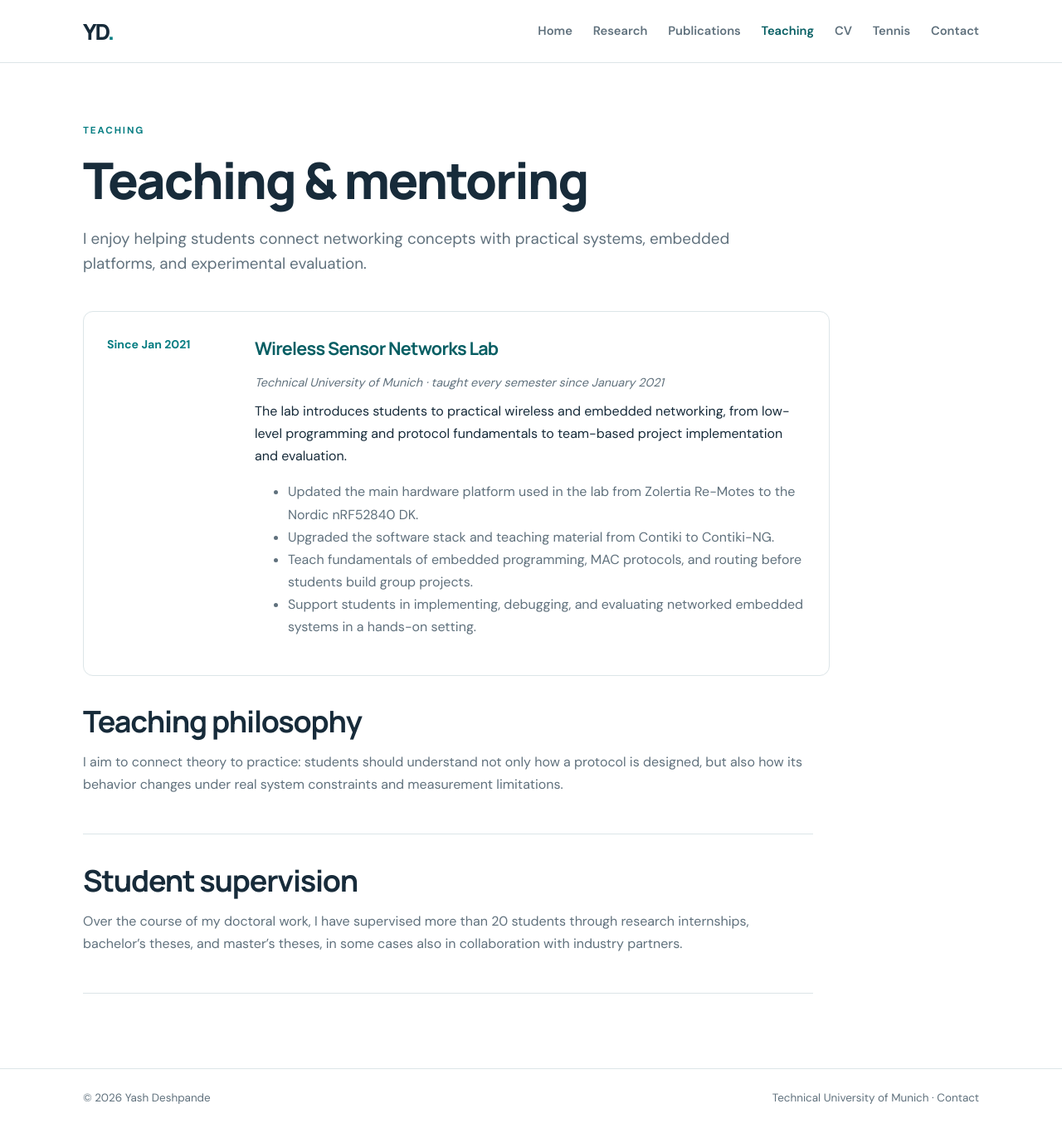
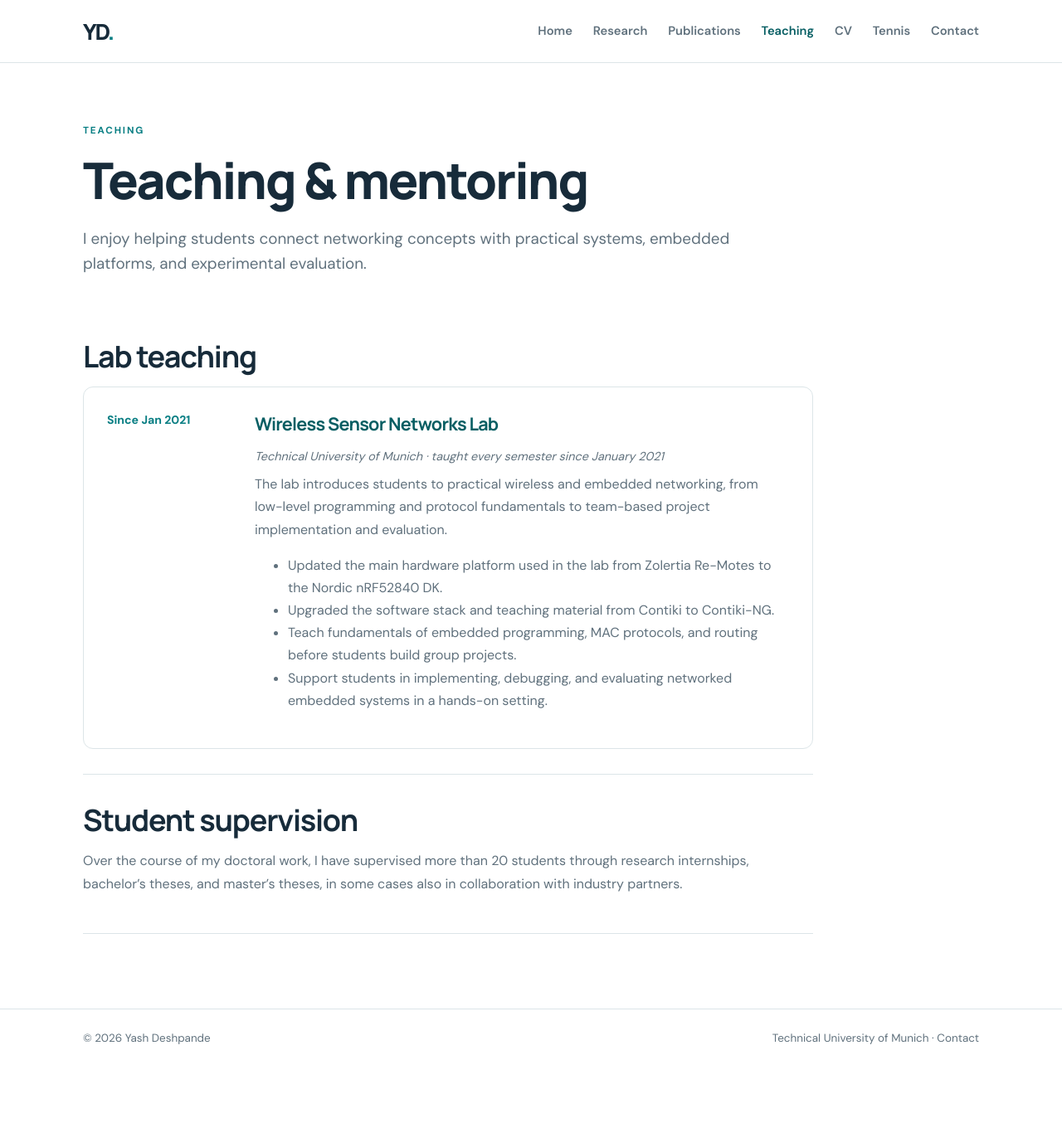
Before and after one commit to deshpandeyash/deshpandeyash.github.io, a Jekyll site: the page built from teaching.html, in a window 1280 px wide and 1360 px high. Shown: the whole window at 83% size. Built offline with Jekyll 4.4.1, drawn with Linux system fonts in a browser that asks for light colours.

Commit message:
Restructure teaching page sections
Co-authored-by: Copilot <223556219+Copilot@users.noreply.github.com>

```diff
--- a/teaching.html
+++ b/teaching.html
@@ -10,6 +10,8 @@ permalink: /teaching/
   <h1>Teaching & mentoring</h1>
   <p class="page-lead">I enjoy helping students connect networking concepts with practical systems, embedded platforms, and experimental evaluation.</p>
 
+  <section class="research-item">
+    <h2>Lab teaching</h2>
   <article class="teaching-card">
     <div class="teaching-date">Since Jan 2021</div>
     <div>
@@ -24,10 +26,6 @@ permalink: /teaching/
       </ul>
     </div>
   </article>
-
-  <section class="research-item">
-    <h2>Teaching philosophy</h2>
-    <p>I aim to connect theory to practice: students should understand not only how a protocol is designed, but also how its behavior changes under real system constraints and measurement limitations.</p>
   </section>
 
   <section class="research-item">
```
